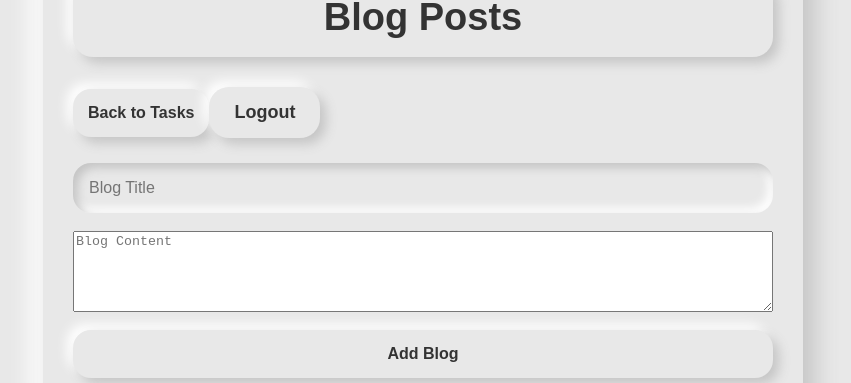
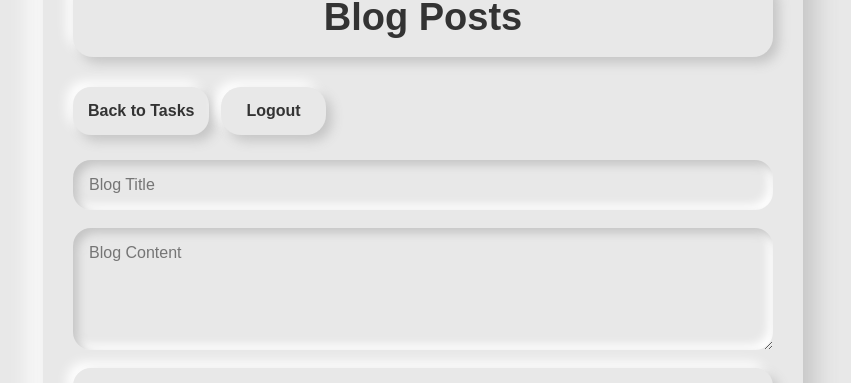
Before and after one commit to mailbotprem-haha/MERN_INTERN_TASK3-4, a React (Vite) app in the folder frontend_task3/: page /blogs in a window 1280 px wide. Shown: the part 117-500 px from the top of the page, without its empty margins (217-1068 px from the left). Built offline with nearby package versions, Linux system fonts and the light colour scheme; no server answers; sample sign-in values are in the browser's storage.

Commit message:
Update App.css

```diff
--- a/frontend_task3/src/App.css
+++ b/frontend_task3/src/App.css
@@ -118,13 +118,18 @@ h1 {
               -6px -6px 12px #ffffff;
 }
 
+.nav-group {
+  display: flex;
+  gap: 12px;
+  margin-bottom: 25px;
+}
+
 .logout-btn {
   padding: 15px 25px;
-  margin-bottom: 25px;
   border: none;
   border-radius: 20px;
   background: #e8e8e8;
-  font-size: 18px;
+  font-size: 16px;
   font-weight: 700;
   cursor: pointer;
   box-shadow: 6px 6px 12px #c5c5c5,
@@ -137,6 +142,26 @@ h1 {
   box-shadow: inset 4px 4px 12px #c5c5c5,
               inset -4px -4px 12px #ffffff;
 }
+
+.blog-btn {
+  padding: 15px 25px;
+  border: none;
+  border-radius: 20px;
+  background: #e8e8e8;
+  font-size: 16px;
+  font-weight: 700;
+  cursor: pointer;
+  box-shadow: 6px 6px 12px #c5c5c5,
+              -6px -6px 12px #ffffff;
+  transition: 0.3s;
+}
+
+.blog-btn:hover {
+  color: #4ed4e5;
+  box-shadow: inset 4px 4px 12px #c5c5c5,
+              inset -4px -4px 12px #ffffff;
+}
+
 .input-group {
   display: flex;
   flex-direction: column;
@@ -158,6 +183,26 @@ input {
 }
 
 input:focus {
+  box-shadow: inset 2px 2px 8px #c5c5c5,
+              inset -2px -2px 8px #ffffff;
+}
+
+.blog-textarea {
+  padding: 16px;
+  border: none;
+  outline: none;
+  border-radius: 18px;
+  background: #e8e8e8;
+  font-size: 16px;
+  color: #333;
+  font-family: "Poppins", sans-serif;
+  box-shadow: inset 5px 5px 10px #c5c5c5,
+              inset -5px -5px 10px #ffffff;
+  transition: 0.3s;
+  resize: vertical;
+}
+
+.blog-textarea:focus {
   box-shadow: inset 2px 2px 8px #c5c5c5,
               inset -2px -2px 8px #ffffff;
 }
```
